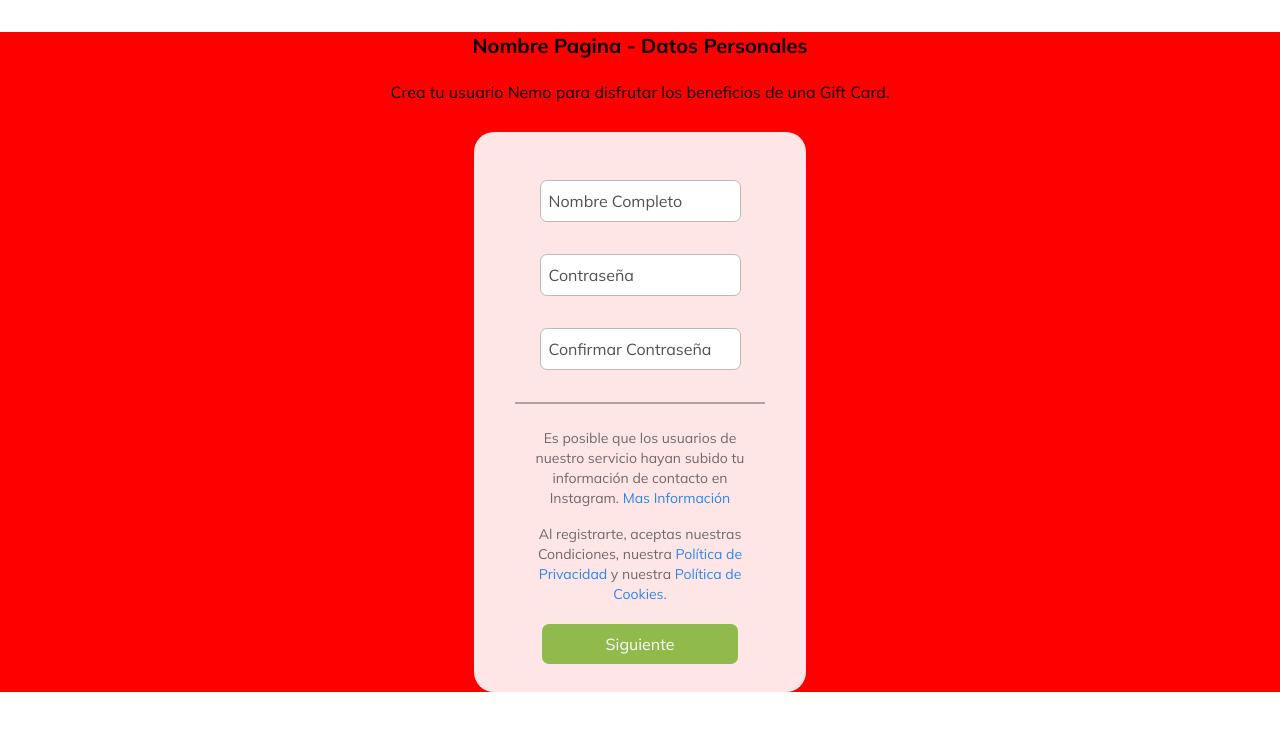
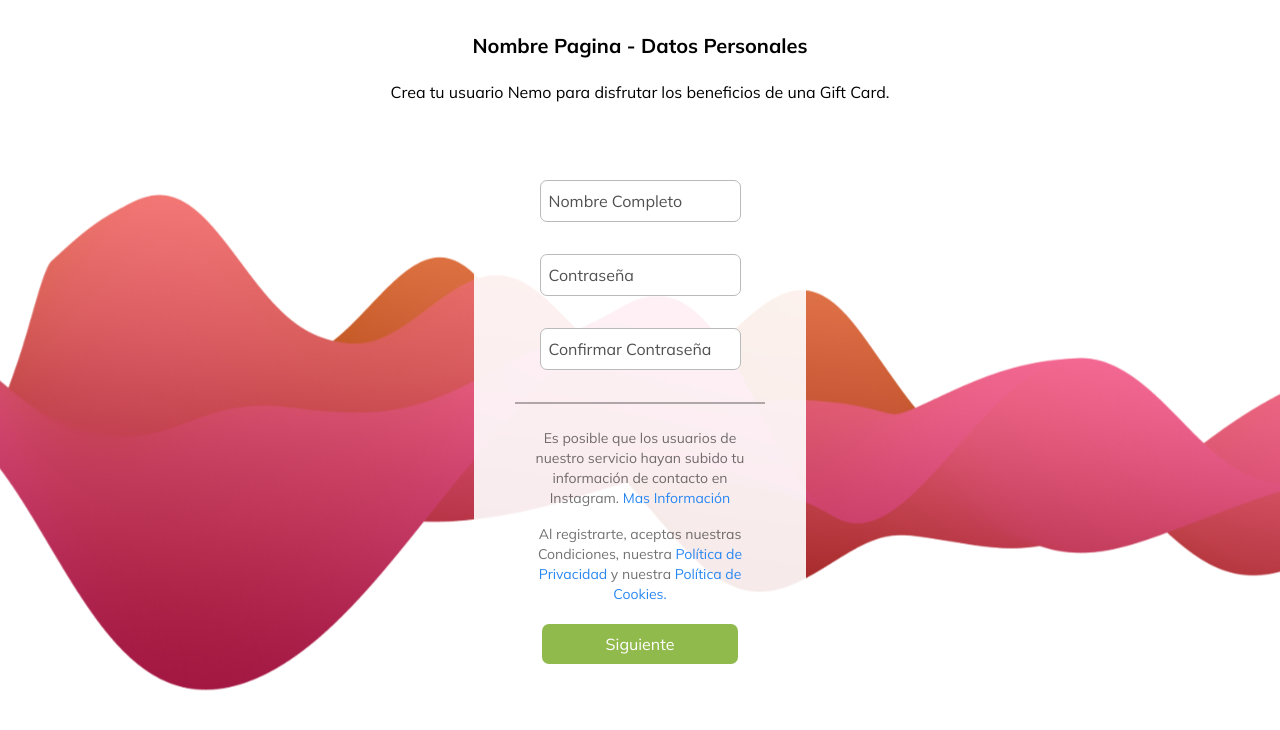
Before and after one commit to GifBlane/giftblane_frontend, a Next.js app: page /test in a window 1280 px wide. Shown: the top 730 px of the page. Built offline with nearby package versions, Linux system fonts and the light colour scheme.

Commit message:
Wave background

```diff
--- a/components/CreateUser.tsx
+++ b/components/CreateUser.tsx
@@ -1,8 +1,11 @@
 import React from "react";
+import { Waves } from "./svg/Waves";
 
 export const CreateUser = () => {
   return (
-    <div style={{ width: "100%", height: "100%", backgroundColor: "red" }}>
+    <>
+      <Waves className="w-full h-full z-[0] absolute" />
+      <div className="z-[1] relative">
         <div className="text-center">
           <h1 className="font-bold font-mulish text-xl mt-8 mb-5 ">
             Nombre Pagina - Datos Personales
@@ -65,6 +68,7 @@ export const CreateUser = () => {
           />
         </form>
       </div>
+    </>
   );
 };
 
```
Lines whose indentation alone changed are shown as unchanged.
